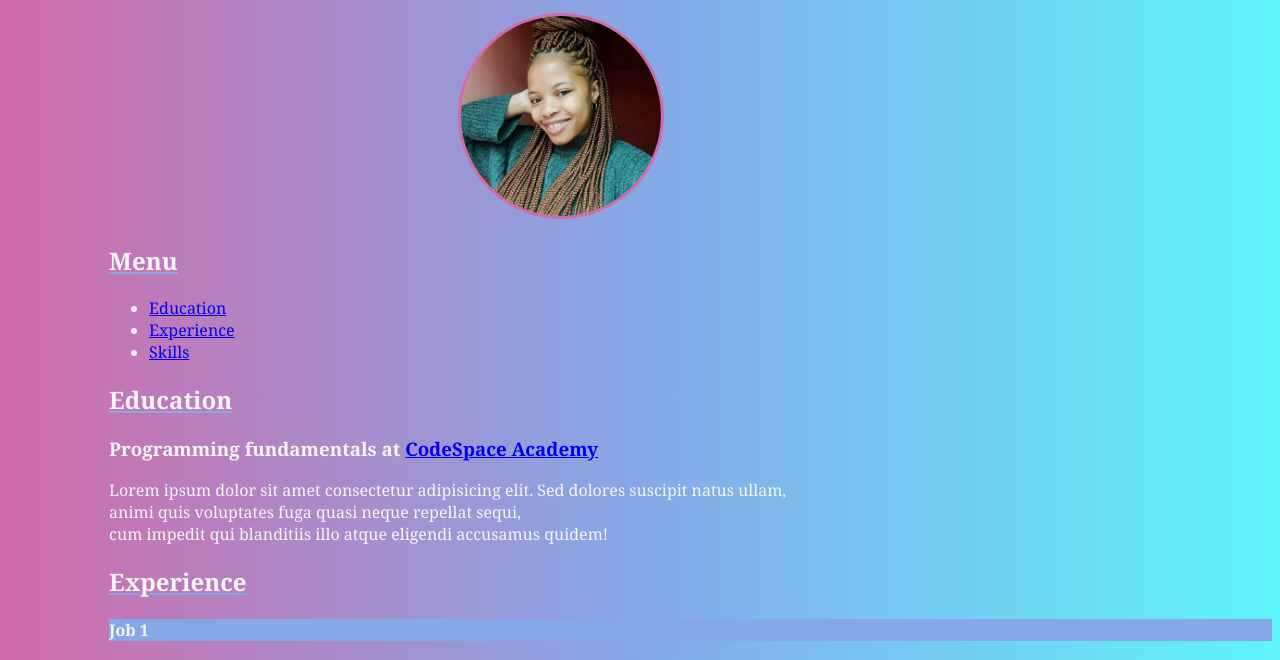
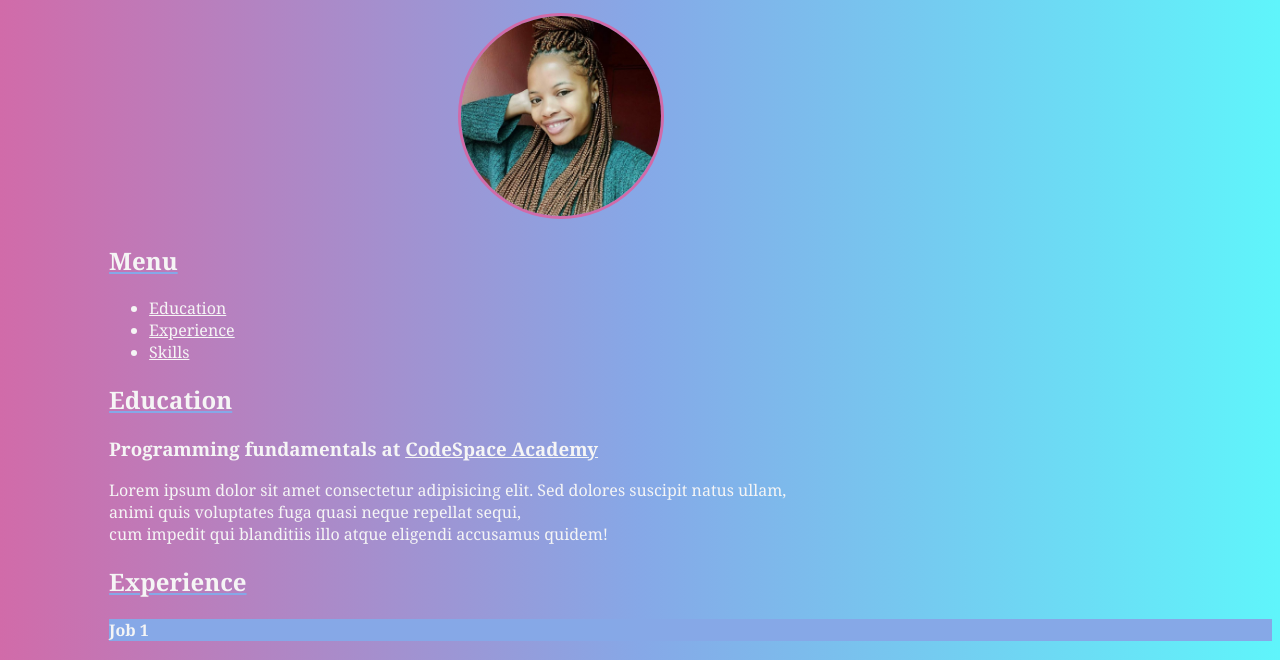
Before and after one commit to lilanga96/Resume-5, a plain HTML site: page index.html in a window 1280 px wide. Shown: the part 111-771 px from the top of the page. Drawn offline with Linux system fonts and the light colour scheme.

Commit message:
chaged font color on links

```diff
--- a/CSS/style.css
+++ b/CSS/style.css
@@ -46,3 +46,7 @@ h4 {
     background-color: #D16BA9;
     padding-left: 40%;
 }
+
+a {
+    color: whitesmoke;
+}
```
